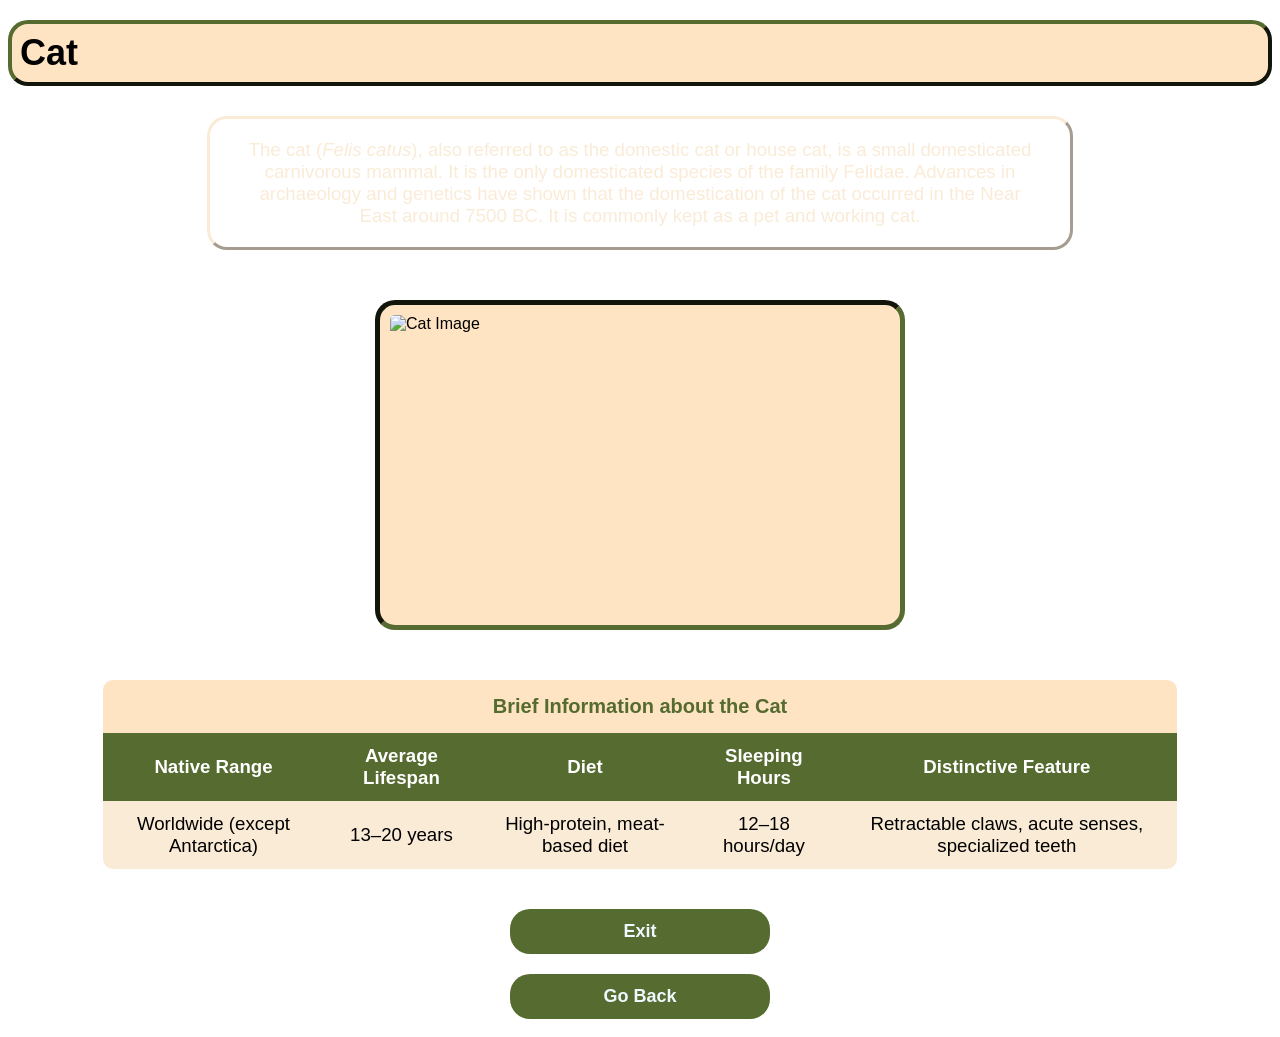
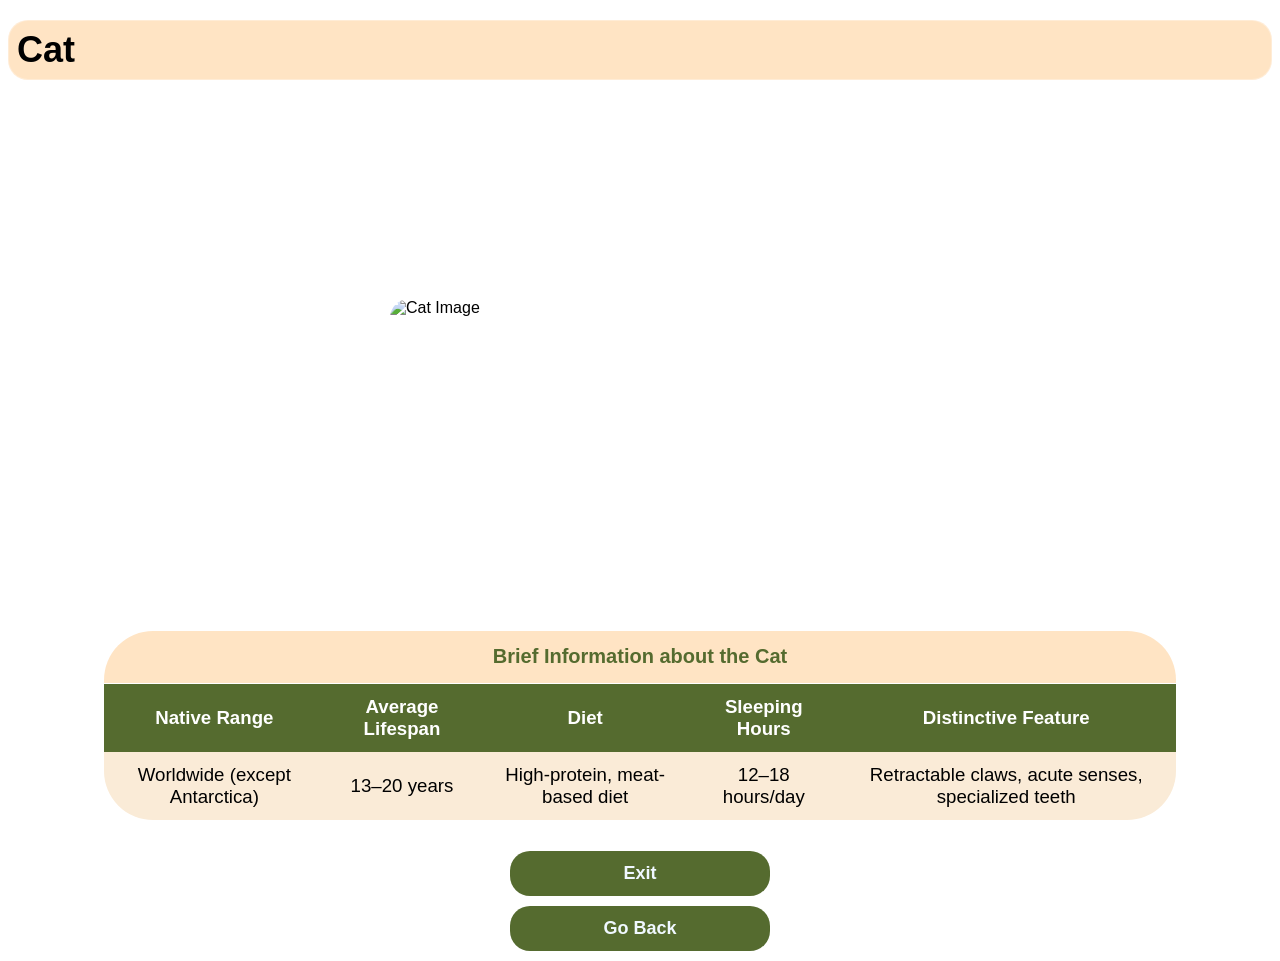

styles.css

--- a/styles.css
+++ b/styles.css
@@ -1,5 +1,5 @@
 body {
-  background-image: url('Imgs/Animal.jpg');
+  background-image: url('img/Animal.jpg');
   background-size: cover;
   background-position: center;
   font-family: Tahoma, sans-serif;
@@ -11,33 +11,41 @@ h1 {
   margin-top: 20px;
   font-size: 36px;
   background-color: bisque;
-  border: 4px outset darkolivegreen;
+  border: 1px solid rgba(255, 255, 255, 0.3);
   border-radius: 20px;
   padding: 8px ;
 }
 
 p {
-  color: antiquewhite;
-  font-size: 14pt;
-  border-radius: 20px;
-  border: 3px outset antiquewhite;
-  padding: 20px 30px;
-  margin: 30px auto;
+  color: white;
+  font-size: 1.1rem;    
+  font-weight: 300;      
+  letter-spacing: 0.5px;  
+  background: rgba(255, 255, 255, 0.1); 
+  backdrop-filter: blur(10px); 
+  padding: 20px 40px;    
+  border-radius: 50px;   
+  border: 1px solid rgba(255, 255, 255, 0.3); 
+  max-width: 600px;        
+  margin: 20px auto;     
+  line-height: 1.5;
   text-align: center;
-  max-width: 800px;
+  
 }
 
 img {
   width: 500px;
   height: 300px;
   margin: 20px auto;
-  border: 5px inset darkolivegreen;
-  background-color: bisque;
+  border: 1px solid rgba(255, 255, 255, 0.1);
   border-radius: 20px;
-  padding: 10px;
   object-fit: cover;
+  display: block; 
+  position: relative;
+  z-index: 10;
+   backdrop-filter: none !important; 
+  filter:none !important;
 }
-
 
 caption {
   color: darkolivegreen;
@@ -51,10 +59,12 @@ table {
   border-collapse: collapse;
   width: 85%;
   margin: 30px auto;
-  border-radius: 10px;
   overflow: hidden;
+   border: 1px solid rgba(255, 255, 255, 0.1);
+  background-color:rgba(255, 255, 255, 0.1);
+  border-radius: 50px;
+   backdrop-filter: blur(10px);  
 }
-
 
 th {
   background-color: darkolivegreen;
@@ -86,45 +96,49 @@ a {
   width: 220px;
 }
 
-button {
-  text-decoration: none;
-  background-color: darkolivegreen;
-  display: block;
-  text-align: center;
-  margin: 10px auto;
-  padding: 12px 20px;
-  font-weight: bold;
-  font-size: 18px;
-  color: aliceblue;
-  border-radius: 20px;
-  transition: all 0.2s ease-in-out;
-  width: 220px;
-}
+ div:not(.image-container):not(.buttons) {
 
-
- div {
   display: flex;
   flex-direction: column;
   align-items: center;
   justify-content: center;
+  background: rgba(255, 255, 255, 0.1); 
+  backdrop-filter: blur(15px);          
+  padding: 50px;
+  border-radius: 30px;                 
+  border: 1px solid rgba(255, 255, 255, 0.2); 
+  max-width: 450px;                    
+  margin: 50px auto;                   
+}
+.ending-box {
+  padding: 40px 60px;    
+  max-width: 650px;       
+  line-height: 1.8;       
+  text-align: center;
+  font-style: italic;    
 }
 
 label {
-  color: darkgreen;
-  margin-top: 10px;
-  font-size: 16pt;
-  background-color: bisque;
-  border-radius: 10px;
-  border: 2px solid darkolivegreen;
-  padding: 5px 10px;
+
+  color: white;             
+  margin-top: 15px;
+  font-size: 14pt;
+  align-self: flex-start;   
+  margin-left: 5%;         
+  background: none;       
+  border: none;             
+}
   
+input {
+ 
+  width: 90%;
+  padding: 12px;
+  margin: 10px 0;
+  font-size: 12pt;
+  border-radius: 12px;
+  background: rgba(255, 255, 255, 0.15); 
+  border: 1px solid rgba(255, 255, 255, 0.3);
+  color: white;                         
+  outline: none;
 }
 
-input {
-  width: 90%;
-  padding: 8px;
-  margin: 13px 0;
-  font-size: 14pt;
-  border-radius: 10px;
-  border: 2px solid darkolivegreen;
-}
